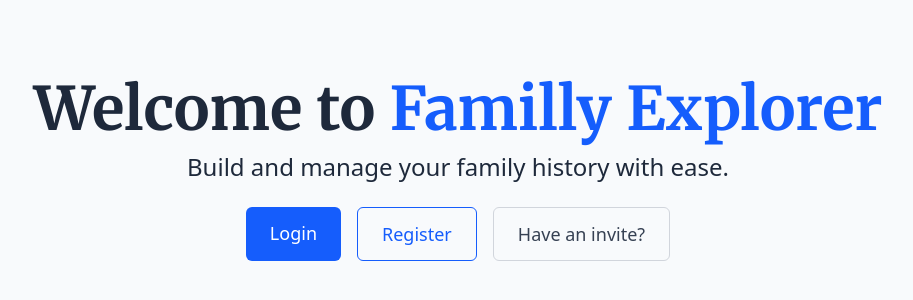
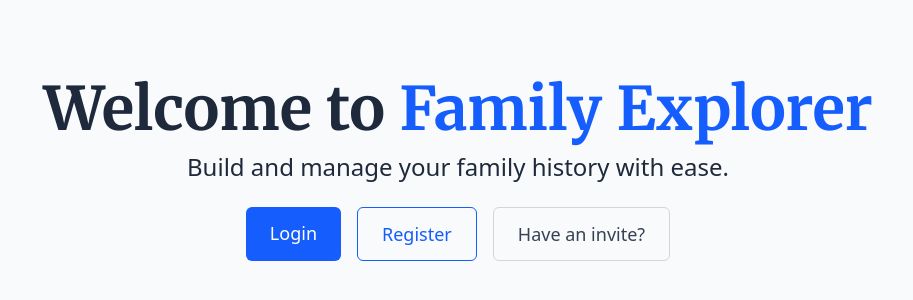
Before and after one commit to ObaidulKabir/Family-Tree, a Next.js app: page / in a window 1280 px wide. Shown: the part 230-530 px from the top of the page, without its empty margins (182-1095 px from the left). Built offline with nearby package versions, Linux system fonts and the light colour scheme; no server answers.

Commit message:
fix-landing-page-spelling

```diff
--- a/src/app/page.tsx
+++ b/src/app/page.tsx
@@ -12,7 +12,7 @@ export default async function Home() {
     <div className="flex flex-col items-center justify-center min-h-screen py-2">
       <main className="flex flex-col items-center justify-center w-full flex-1 px-4 text-center sm:px-10 lg:px-20">
         <h1 className="text-4xl font-bold sm:text-5xl lg:text-6xl">
-          Welcome to <span className="text-blue-600">Familly Explorer</span>
+          Welcome to <span className="text-blue-600">Family Explorer</span>
         </h1>
 
         <p className="mt-3 text-lg sm:text-xl lg:text-2xl">
```
